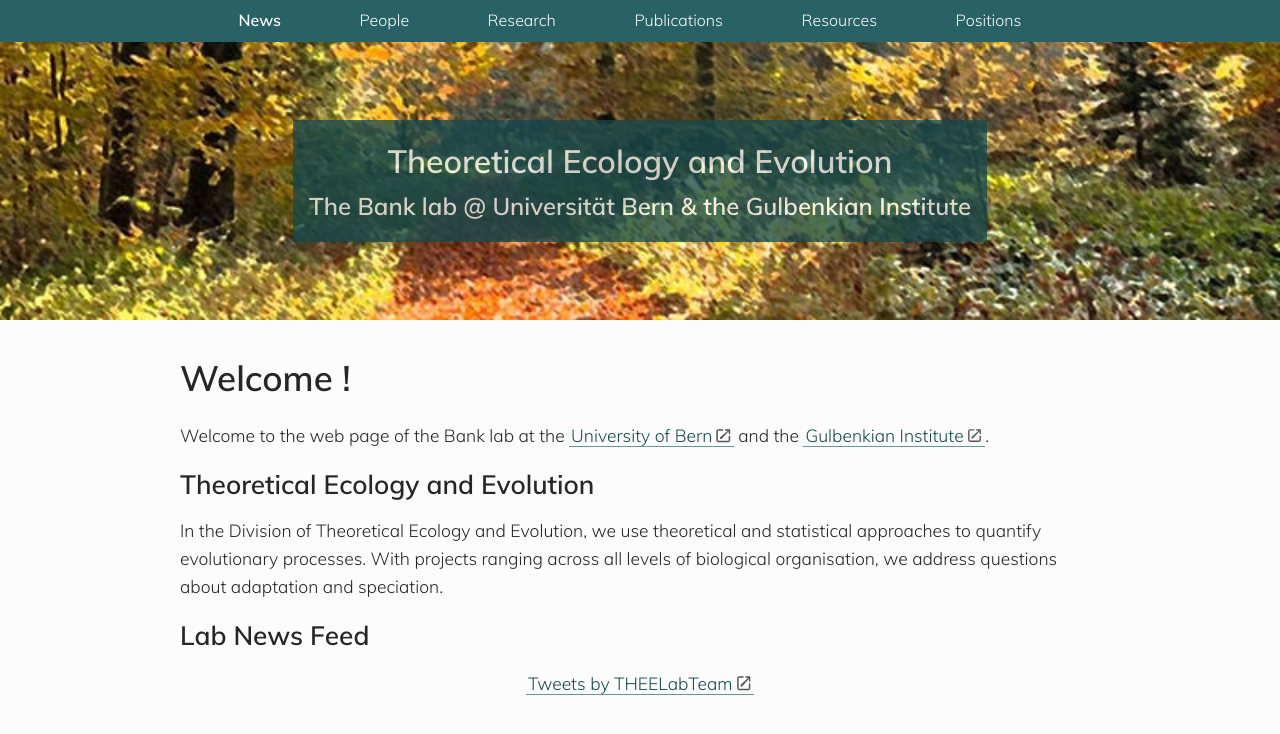
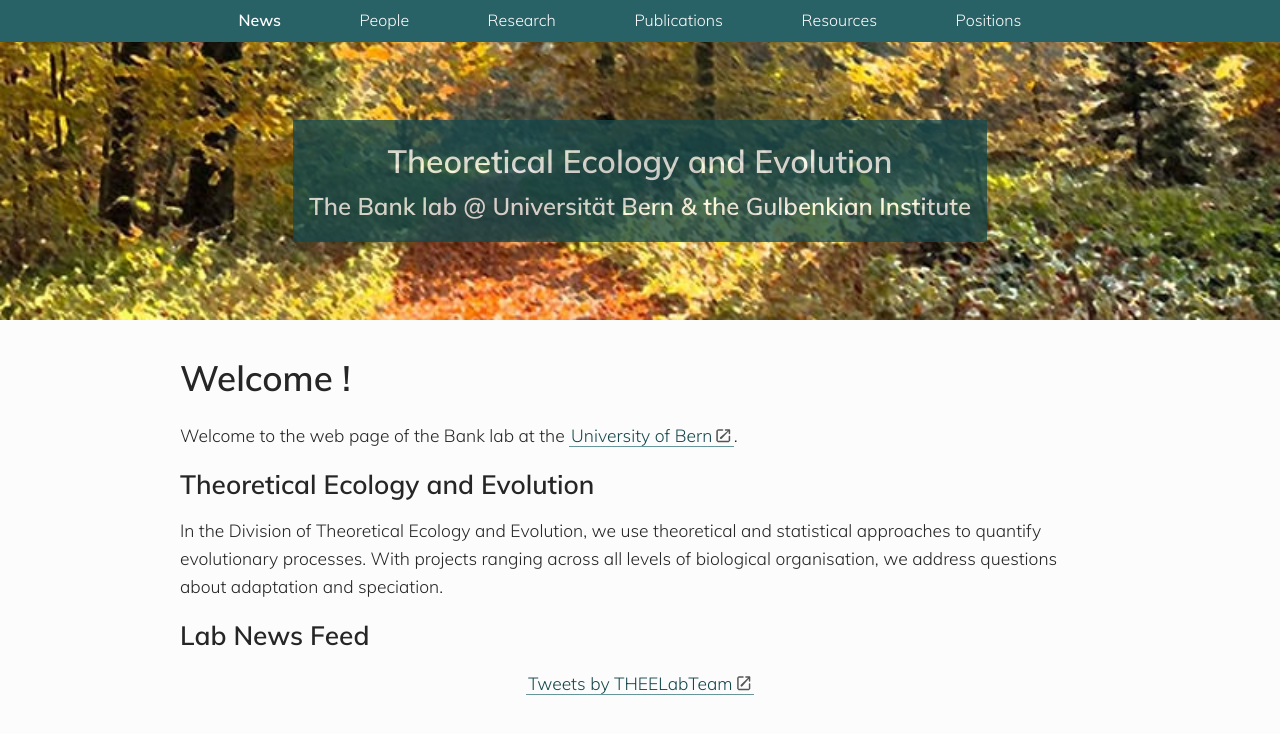
Before and after one commit to banklab/banklab.github.io, a Jekyll site: the page built from index.md, in a window 1280 px wide. Shown: the top 734 px of the page. Built offline with Jekyll 4.4.1, drawn with Linux system fonts in a browser that asks for light colours; some web fonts are replaced; comment, search, counter and statistics services are not loaded.

Commit message:
Update index.md
Removed reference to IGC

```diff
--- a/index.md
+++ b/index.md
@@ -5,7 +5,7 @@ permalink: /
 ---
 # Welcome !
 
-Welcome to the web page of the Bank lab at the [University of Bern](http://www.thee.iee.unibe.ch/index_eng.html) and the [Gulbenkian Institute](https://gulbenkian.pt/ciencia/research-groups/cbank/).
+Welcome to the web page of the Bank lab at the [University of Bern](http://www.thee.iee.unibe.ch/index_eng.html).
 
 ## Theoretical Ecology and Evolution
 
```
